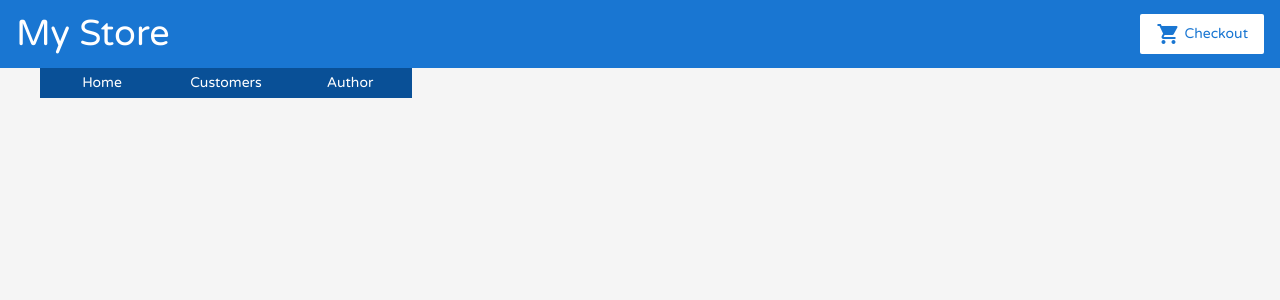
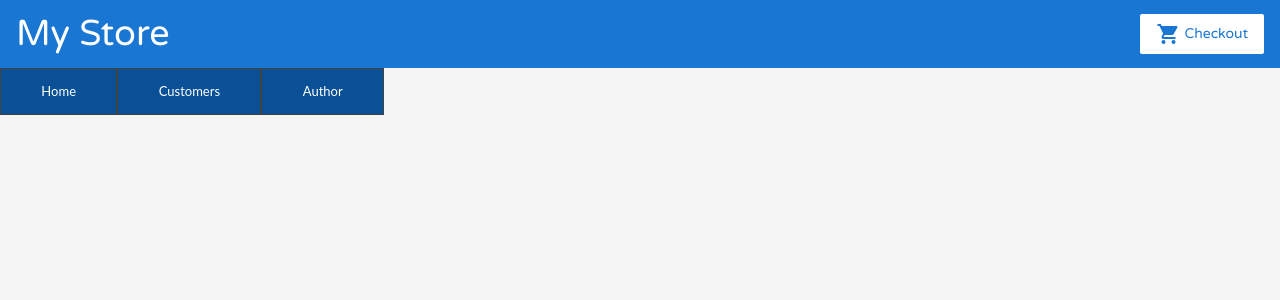
Before and after one commit to zepolap/angular-crud-frontend, an Angular app: page / in a window 1280 px wide. Shown: the top 300 px of the page. Built offline with nearby package versions, Linux system fonts and the light colour scheme; what ng2-tooltip-directive, ngx-pagination would draw is missing.

Commit message:
top-bar-css

```diff
--- a/src/app/top-bar/top-bar.component.css
+++ b/src/app/top-bar/top-bar.component.css
@@ -49,20 +49,36 @@ color: #1976d2;
 padding-right: 4px;
 }
 
-nav a {
-  text-decoration:none;
-  color:inherit;
-  font-size:14px;
+/* NAV */
+nav {
+	margin-bottom:0.1em;
+	font-family: 'Lato', sans-serif;
+
+}
+nav ul {
+	list-style-type:none;
+  width: 30%;
+	margin:0;
+	padding:0;
+	display:flex;
 }
 nav li {
-  display:inline-block;
-  width:10%;
-  padding:5px 10px;
+  padding:0;
   background-color: #095097;
   text-align:center;
   color:#fff;
+  flex-grow: 1;
 }
-nav li:hover {
-  background-color:#1976d2;
+nav a {
+	display: block;
+	padding: 1em;
+	text-align: center;
+	text-decoration: none;
+  color:#fff;
+	border: solid 1px #424242;
+	transition: all 0.5s;
+}
+nav a:hover {
+	background-color:#1976d2;
   color:#fff;
 }
```
